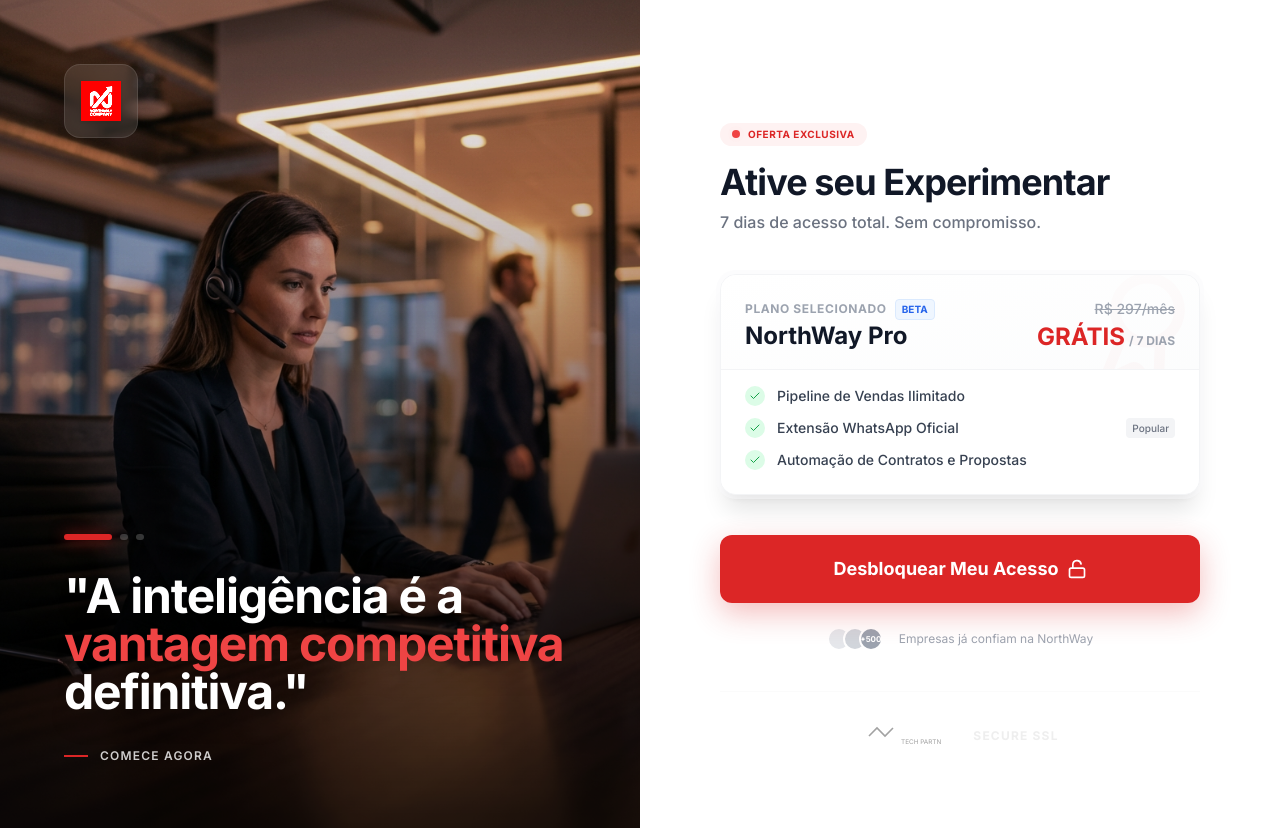
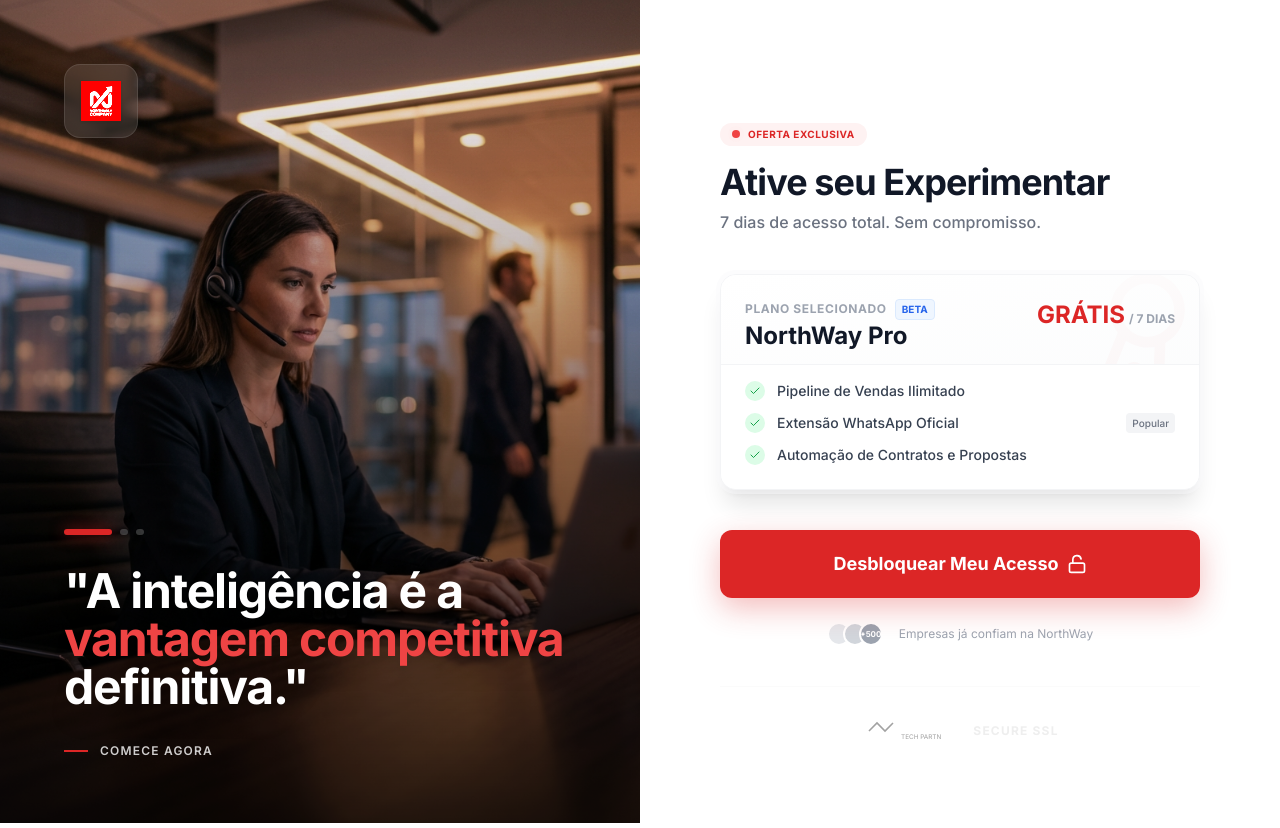
Before and after one commit to marcioholm/NorthWay-2.0, a Flask app: template northway_crm/templates/auth/activate_trial.html in a window 1280 px wide. Run offline with Flask 3, Linux system fonts and the light colour scheme; the template is opened without the code that fills it, so the values that code supplies are empty; some libraries are stand-ins or nearby versions.

Commit message:
fix: remove price anchoring from trial activation page

```diff
--- a/northway_crm/templates/auth/activate_trial.html
+++ b/northway_crm/templates/auth/activate_trial.html
@@ -87,7 +87,7 @@
                             <p class="text-2xl font-black text-gray-900 leading-none">NorthWay Pro</p>
                         </div>
                         <div class="text-right">
-                            <p class="text-sm text-gray-400 line-through font-medium mb-0.5">R$ 297/mês</p>
+
                             <div class="flex items-baseline justify-end gap-1">
                                 <span class="text-2xl font-black text-red-600">GRÁTIS</span>
                                 <span class="text-xs font-bold text-gray-400 uppercase">/ 7 dias</span>
```
